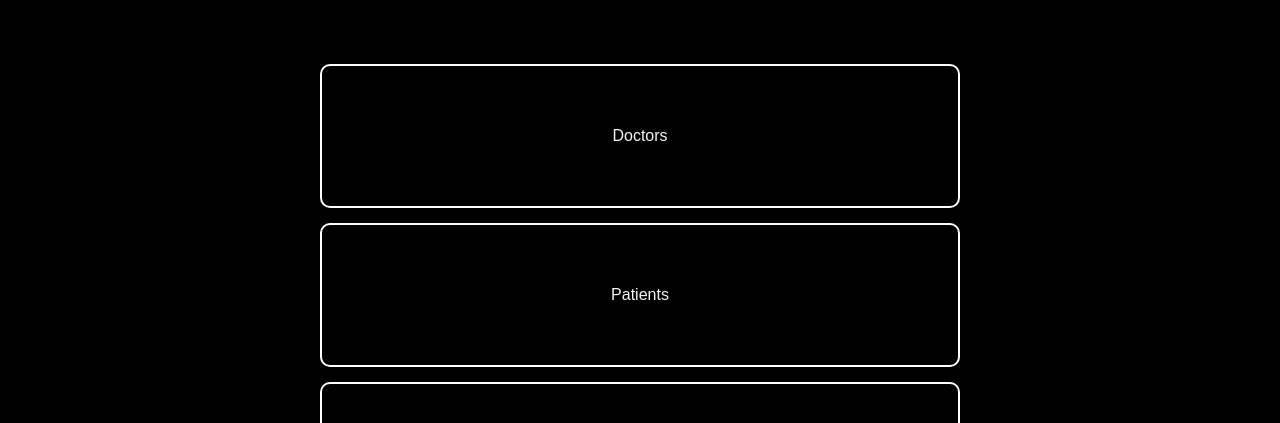
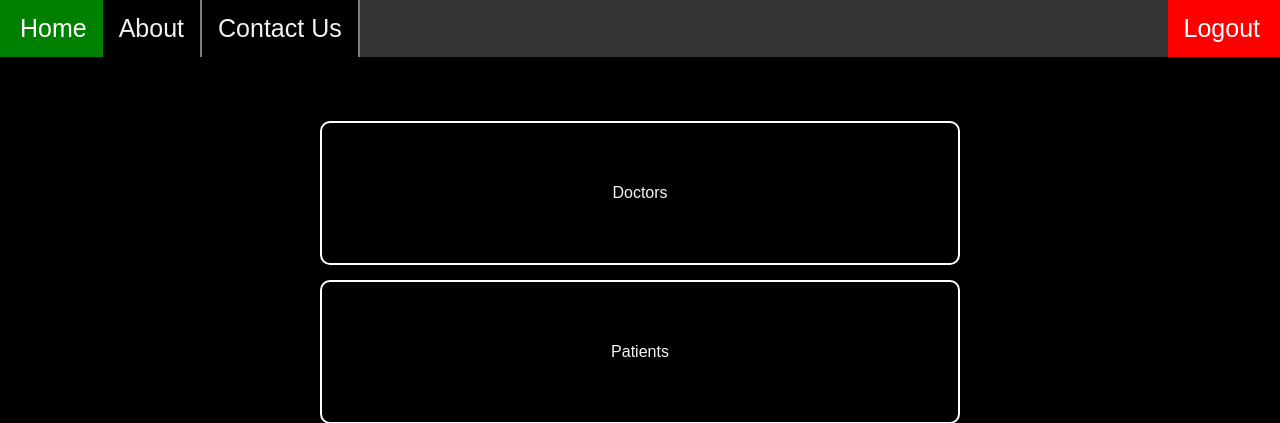
Before and after one commit to karmakarsubhajit/HospitalManagementSystem, a PHP site: page /php_scripts/admin.php in a window 1280 px wide. Shown: the top 423 px of the page. Run offline with PHP 8.4, Linux system fonts and the light colour scheme; the visitor is signed in with stand-in values (Sample User, id 1).

Commit message:
added header and included in some of the files

```diff
--- a/php_scripts/admin.php
+++ b/php_scripts/admin.php
@@ -15,6 +15,8 @@
 		<link rel="stylesheet" href="./styles/options.css">
     </head>
     <body>
+    <?php include "./include/header.php" ?>
+
     <div class="options__container">
             <ul>
                 <li>
--- a/php_scripts/doctors/add_doctors.php
+++ b/php_scripts/doctors/add_doctors.php
@@ -13,6 +13,7 @@
 		<link rel="stylesheet" href="../styles/add_emp.css">
     </head>
     <body>
+	<?php include "../include/header.php" ?>
 
  <h2 class="main__heading">Add doctors! </h2>
  <form method="post" action="insert_doctor.php">
--- a/php_scripts/doctors/delete_doctors.php
+++ b/php_scripts/doctors/delete_doctors.php
@@ -12,6 +12,7 @@
 		<link rel="stylesheet" href="../styles/delete_emp.css">
     </head>
     <body>
+	<?php include "../include/header.php" ?>
 
  <h2 class="main__heading">Delete doctors! </h2>
  <form method="post" action="remove_doctor.php">
--- a/php_scripts/doctors/index.php
+++ b/php_scripts/doctors/index.php
@@ -12,6 +12,8 @@
 		<link rel="stylesheet" href="../styles/options.css">
     </head>
     <body>
+        <?php include "../include/header.php" ?>
+
         <div class="options__container">
             <ul>
                 <li>
--- a/php_scripts/doctors/update_doctors.php
+++ b/php_scripts/doctors/update_doctors.php
@@ -12,6 +12,7 @@
 		<link rel="stylesheet" href="../styles/update_emp.css">
     </head>
     <body>
+	<?php include "../include/header.php" ?>
 
  <h2 class="main__heading">Update doctors! </h2>
  <form method="post" action="update_doctorDetails.php">
--- a/php_scripts/doctors/view_doctors.php
+++ b/php_scripts/doctors/view_doctors.php
@@ -12,6 +12,7 @@
     <title>Details of doctors table</title>
 </head>
 <body>
+    <?php include "../include/header.php" ?>
 
         <?php $conn = mysqli_connect("localhost","root","password","Hospital");
         if($conn->connect_error)
--- /dev/null
+++ b/php_scripts/include/header.css
@@ -0,0 +1,33 @@
+.header {
+  background-color: #333;
+  overflow: hidden;
+}
+
+.header a {
+  float: left;
+  color: #f2f2f2;
+  text-align: center;
+  padding: 14px 16px;
+  text-decoration: none;
+  font-size: 25px;
+  border-right: 2px solid gray;
+}
+
+.header a:hover {
+  background-color: #ddd;
+  color: black;
+}
+
+.header a.logout {
+  background-color: red;
+  color: white;
+  border: none;
+  padding-right: 20px;
+}
+
+.header a.home {
+  background-color: green;
+  color: white;
+  border: none;
+  padding-left: 20px;
+}
--- /dev/null
+++ b/php_scripts/include/header.php
@@ -0,0 +1,10 @@
+<style>
+<?php include "header.css"; ?>
+</style>
+
+<div class="header">
+  <a class="home" href="../admin.php">Home</a>
+  <a href="#about">About</a>
+  <a href="#contact">Contact Us</a>
+  <a class="logout" style="float:right" href="../../logout.php">Logout</a>
+</div>
```
